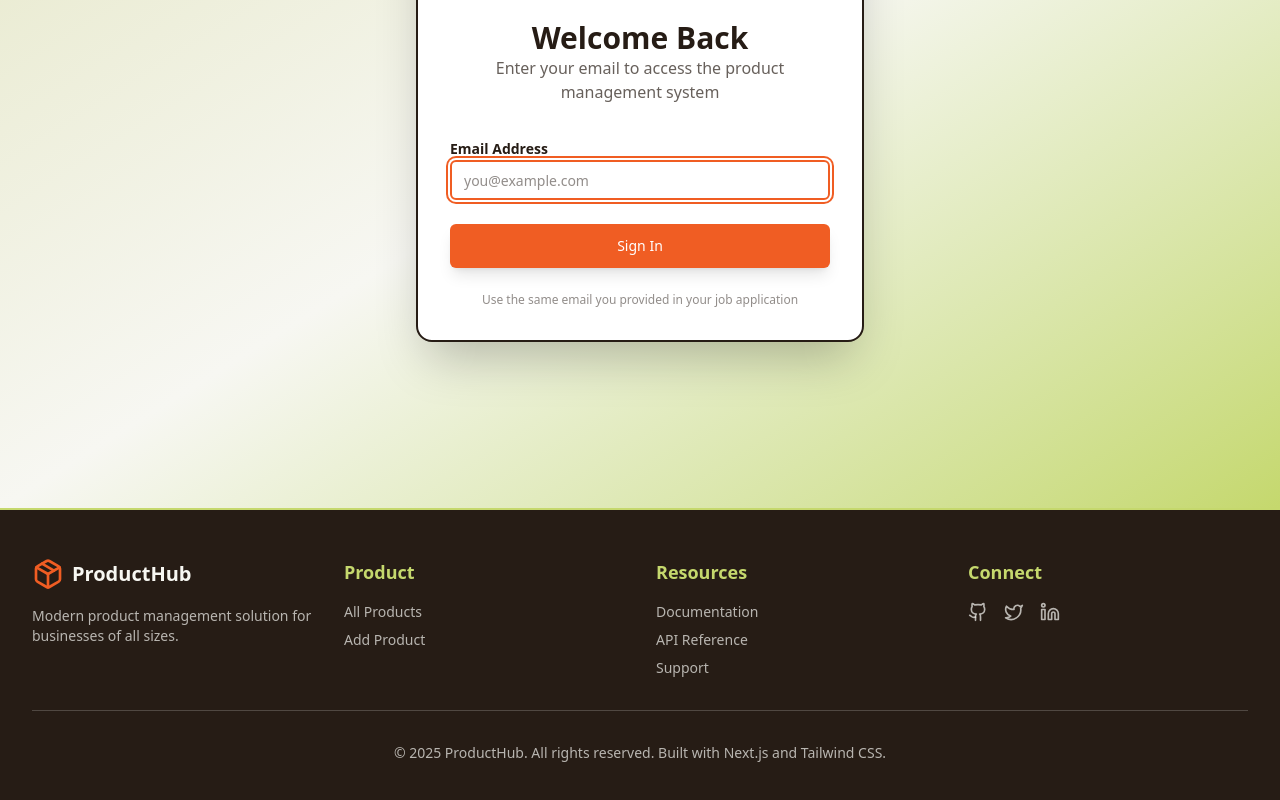
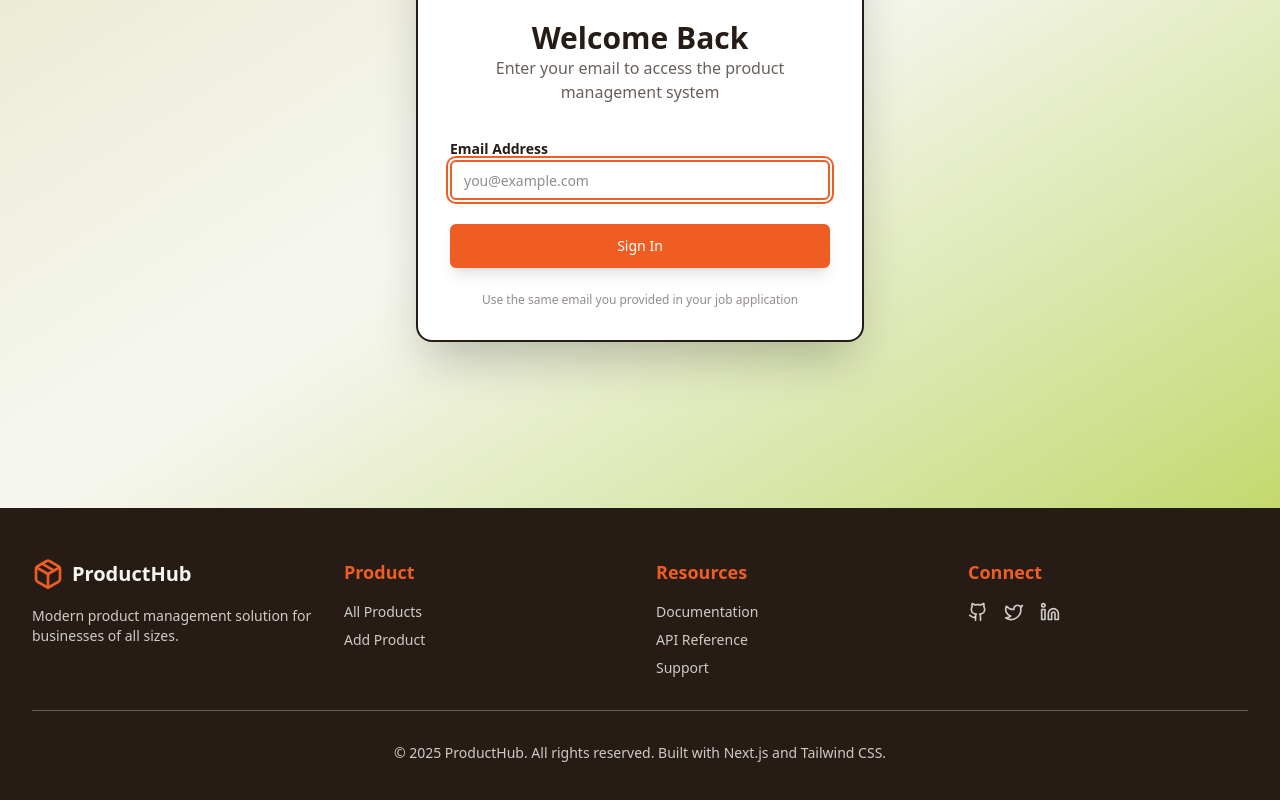
Before and after one commit to saminravi99/product-management-nextjs, a Next.js app: page /login in a window 1280 px wide. Shown: the part 292-1092 px from the top of the page. Built offline with nearby package versions, Linux system fonts and the light colour scheme; no server answers.

Commit message:
fix: optimize footer colors for light mode

```diff
--- a/components/layout/Footer.tsx
+++ b/components/layout/Footer.tsx
@@ -3,28 +3,30 @@ import Link from "next/link";
 
 export default function Footer() {
   return (
-    <footer className="bg-licorice dark:bg-[#1a1612] text-baby-powder border-t-2 border-mindaro dark:border-giants-orange transition-colors">
+    <footer className="bg-licorice dark:bg-[#1a1612] text-baby-powder border-t-2 border-licorice/30 dark:border-giants-orange transition-colors">
       <div className="container mx-auto px-4 sm:px-6 lg:px-8 py-12">
         <div className="grid grid-cols-1 md:grid-cols-4 gap-8">
           <div className="space-y-4">
             <div className="flex items-center space-x-2">
-              <Package className="w-8 h-8 text-giants-orange" />
-              <span className="text-xl font-bold">ProductHub</span>
+              <Package className="w-8 h-8 text-giants-orange dark:text-mindaro" />
+              <span className="text-xl font-bold text-baby-powder">
+                ProductHub
+              </span>
             </div>
-            <p className="text-baby-powder/70 dark:text-baby-powder/60 text-sm">
+            <p className="text-baby-powder/80 dark:text-baby-powder/70 text-sm">
               Modern product management solution for businesses of all sizes.
             </p>
           </div>
 
           <div>
-            <h3 className="font-semibold text-lg mb-4 text-mindaro dark:text-giants-orange">
+            <h3 className="font-semibold text-lg mb-4 text-giants-orange dark:text-mindaro">
               Product
             </h3>
             <ul className="space-y-2 text-sm">
               <li>
                 <Link
                   href="/products"
-                  className="text-baby-powder/70 dark:text-baby-powder/60 hover:text-giants-orange dark:hover:text-mindaro transition-colors"
+                  className="text-baby-powder/80 dark:text-baby-powder/70 hover:text-giants-orange dark:hover:text-mindaro transition-colors"
                 >
                   All Products
                 </Link>
@@ -32,7 +34,7 @@ export default function Footer() {
               <li>
                 <Link
                   href="/products/create"
-                  className="text-baby-powder/70 dark:text-baby-powder/60 hover:text-giants-orange dark:hover:text-mindaro transition-colors"
+                  className="text-baby-powder/80 dark:text-baby-powder/70 hover:text-giants-orange dark:hover:text-mindaro transition-colors"
                 >
                   Add Product
                 </Link>
@@ -41,14 +43,14 @@ export default function Footer() {
           </div>
 
           <div>
-            <h3 className="font-semibold text-lg mb-4 text-mindaro dark:text-giants-orange">
+            <h3 className="font-semibold text-lg mb-4 text-giants-orange dark:text-mindaro">
               Resources
             </h3>
             <ul className="space-y-2 text-sm">
               <li>
                 <a
                   href="#"
-                  className="text-baby-powder/70 dark:text-baby-powder/60 hover:text-giants-orange dark:hover:text-mindaro transition-colors"
+                  className="text-baby-powder/80 dark:text-baby-powder/70 hover:text-giants-orange dark:hover:text-mindaro transition-colors"
                 >
                   Documentation
                 </a>
@@ -56,7 +58,7 @@ export default function Footer() {
               <li>
                 <a
                   href="#"
-                  className="text-baby-powder/70 dark:text-baby-powder/60 hover:text-giants-orange dark:hover:text-mindaro transition-colors"
+                  className="text-baby-powder/80 dark:text-baby-powder/70 hover:text-giants-orange dark:hover:text-mindaro transition-colors"
                 >
                   API Reference
                 </a>
@@ -64,7 +66,7 @@ export default function Footer() {
               <li>
                 <a
                   href="#"
-                  className="text-baby-powder/70 dark:text-baby-powder/60 hover:text-giants-orange dark:hover:text-mindaro transition-colors"
+                  className="text-baby-powder/80 dark:text-baby-powder/70 hover:text-giants-orange dark:hover:text-mindaro transition-colors"
                 >
                   Support
                 </a>
@@ -73,27 +75,27 @@ export default function Footer() {
           </div>
 
           <div>
-            <h3 className="font-semibold text-lg mb-4 text-mindaro dark:text-giants-orange">
+            <h3 className="font-semibold text-lg mb-4 text-giants-orange dark:text-mindaro">
               Connect
             </h3>
             <div className="flex space-x-4">
               <a
                 href="#"
-                className="text-baby-powder/70 dark:text-baby-powder/60 hover:text-giants-orange dark:hover:text-mindaro transition-colors"
+                className="text-baby-powder/80 dark:text-baby-powder/70 hover:text-giants-orange dark:hover:text-mindaro transition-colors"
                 aria-label="GitHub"
               >
                 <Github className="w-5 h-5" />
               </a>
               <a
                 href="#"
-                className="text-baby-powder/70 dark:text-baby-powder/60 hover:text-giants-orange dark:hover:text-mindaro transition-colors"
+                className="text-baby-powder/80 dark:text-baby-powder/70 hover:text-giants-orange dark:hover:text-mindaro transition-colors"
                 aria-label="Twitter"
               >
                 <Twitter className="w-5 h-5" />
               </a>
               <a
                 href="#"
-                className="text-baby-powder/70 dark:text-baby-powder/60 hover:text-giants-orange dark:hover:text-mindaro transition-colors"
+                className="text-baby-powder/80 dark:text-baby-powder/70 hover:text-giants-orange dark:hover:text-mindaro transition-colors"
                 aria-label="LinkedIn"
               >
                 <Linkedin className="w-5 h-5" />
@@ -102,7 +104,7 @@ export default function Footer() {
           </div>
         </div>
 
-        <div className="border-t border-baby-powder/20 dark:border-baby-powder/10 mt-8 pt-8 text-center text-sm text-baby-powder/70 dark:text-baby-powder/60">
+        <div className="border-t border-baby-powder/30 dark:border-baby-powder/20 mt-8 pt-8 text-center text-sm text-baby-powder/80 dark:text-baby-powder/70">
           <p>
             © 2025 ProductHub. All rights reserved. Built with Next.js and
             Tailwind CSS.
```
